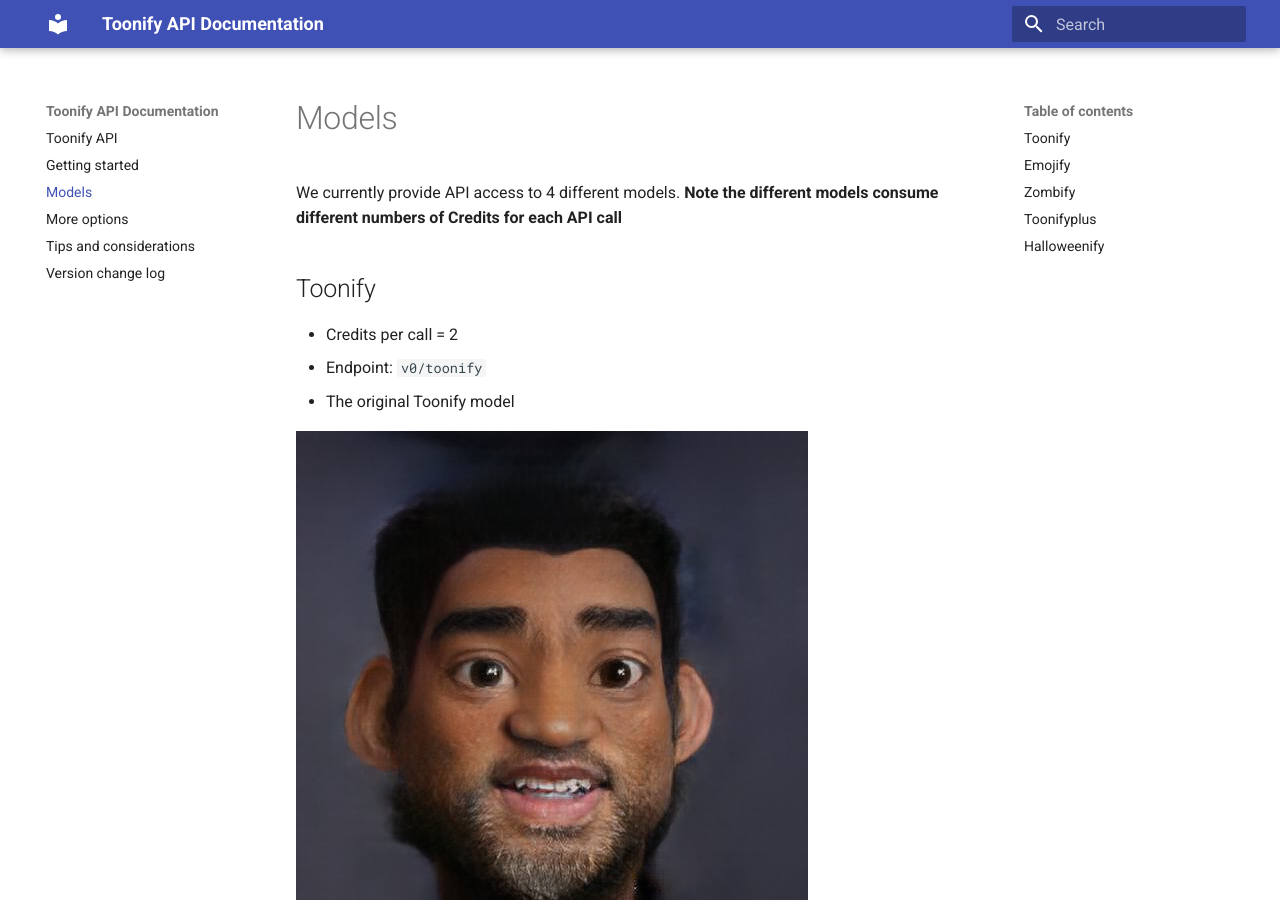
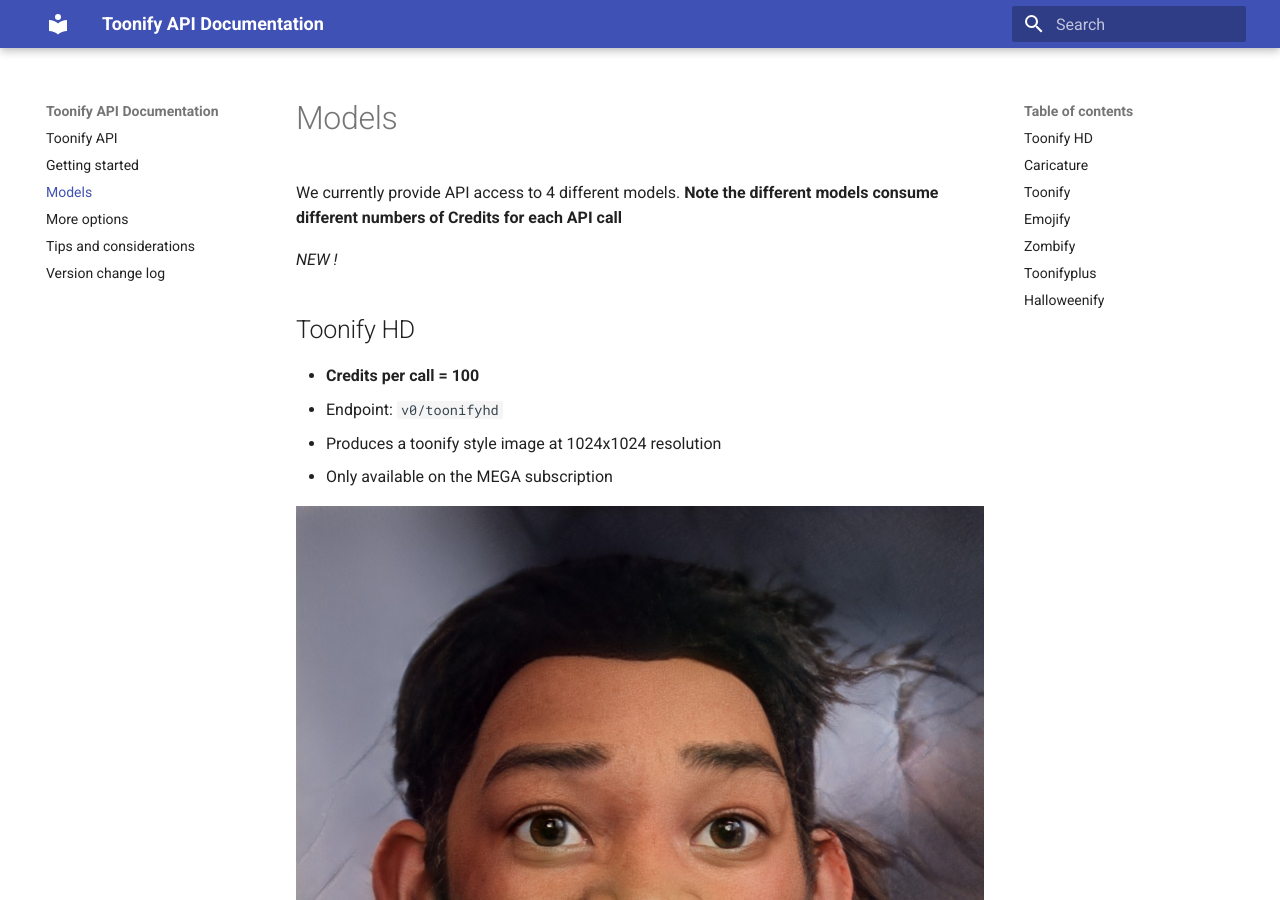
Before and after one commit to justinpinkney/toonify-api-docs, an MkDocs documentation site: the page built from docs/models.md, in a window 1280 px wide and 900 px high. Built offline with MkDocs 1.6.1 and Material for MkDocs 9.7.7, drawn with Linux system fonts in a browser that asks for light colours; some of the changed text lies outside the part shown.

Commit message:
add toonifyhd and caricature

```diff
--- a/docs/models.md
+++ b/docs/models.md
@@ -1,8 +1,28 @@
 We currently provide API access to 4 different models. __Note the different models consume different numbers of Credits for each API call__
+
+_NEW !_
+## Toonify HD
+
+- __Credits per call = 100__
+- Endpoint: `v0/toonifyhd`
+- Produces a toonify style image at 1024x1024 resolution
+- Only available on the MEGA subscription
+
+![](examples/will_smith_toonifyhd.jpg)
+![](examples/winslet_toonifyhd.jpg)
+
+## Caricature
+
+- __Credits per call = 4__
+- Endpoint: `v0/caricature`
+- Produces a caricature style image
+
+![](examples/will_smith_caricature.jpg)
+![](examples/winslet_caricature.jpg)
 
 ## Toonify
 
-- Credits per call = 2
+- __Credits per call = 2__
 - Endpoint: `v0/toonify`
 - The original Toonify model
 
@@ -11,7 +31,7 @@
 
 ## Emojify
 
-- Credits per call = 4
+- __Credits per call = 4__
 - Endpoint: `v0/emojify`
 - Produces an emoji style image
 
@@ -21,7 +41,7 @@
 
 ## Zombify
 
-- Credits per call = 4
+- __Credits per call = 4__
 - Endpoint: `v0/zombify`
 - Zombie model from https://makemeazombie.com/
 
@@ -31,7 +51,7 @@
 
 ## Toonifyplus
 
-- Credits per call = 4
+- __Credits per call = 4__
 - Endpoint: `v0/toonifyplus`
 - Toon style image more faithful to original features and more noise resistant
 
@@ -41,7 +61,7 @@
 
 ## Halloweenify
 
-- Credits per call = 4
+- __Credits per call = 4__
 - Endpoint: `v0/halloweenify`
 - Zombie/horror like appearance
 
```
Also changed, not shown: docs/examples/will_smith_caricature.jpg (added), docs/examples/will_smith_toonifyhd.jpg (added), docs/examples/winslet_caricature.jpg (added), docs/examples/winslet_toonifyhd.jpg (added).
